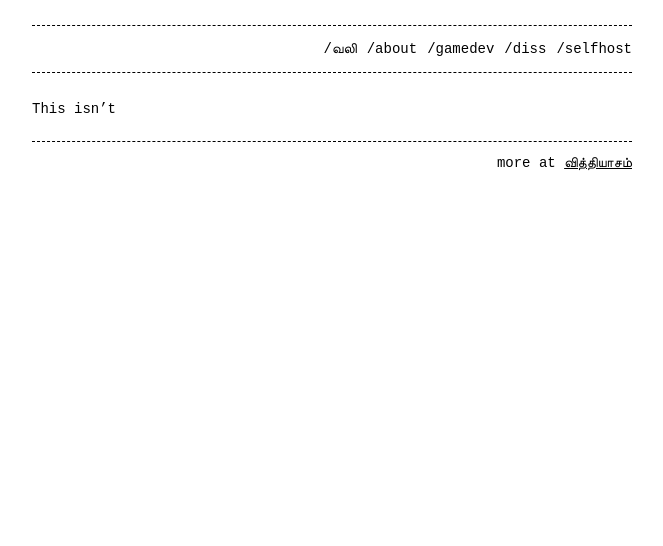
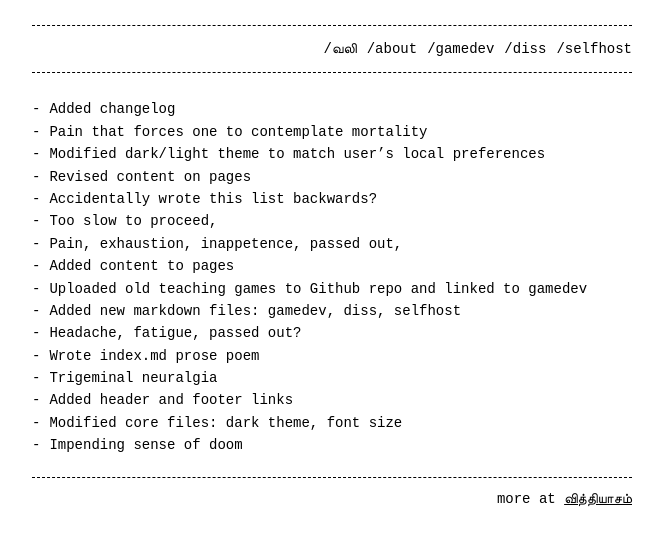
Before and after one commit to visforvali/visforvali.github.io, a Jekyll site: the page built from _posts/2025-06-14-changelog.markdown, in a window 1280 px wide. Shown: the top 546 px of the page, without its empty margins (308-971 px from the left). Built offline with Jekyll 4.4.1, drawn with Linux system fonts in a browser that asks for light colours.

Commit message:
Update 2025-06-14-changelog.markdown

```diff
--- a/_posts/2025-06-14-changelog.markdown
+++ b/_posts/2025-06-14-changelog.markdown
@@ -1,8 +1,23 @@
 ---
 layout: post
 title:  "Changelog"
-date:   2025-05-18 09:58:49 -0400
+date:   2025-06-14 09:56:49 -0400
 categories: updates
 ---
 
-This isn't
+* Added changelog
+* Pain that forces one to contemplate mortality
+* Modified dark/light theme to match user's local preferences
+* Revised content on pages
+* Accidentally wrote this list backwards?
+* Too slow to proceed,
+* Pain, exhaustion, inappetence, passed out,
+* Added content to pages
+* Uploaded old teaching games to Github repo and linked to gamedev
+* Added new markdown files: gamedev, diss, selfhost
+* Headache, fatigue, passed out?
+* Wrote index.md prose poem
+* Trigeminal neuralgia
+* Added header and footer links
+* Modified core files: dark theme, font size
+* Impending sense of doom
```
